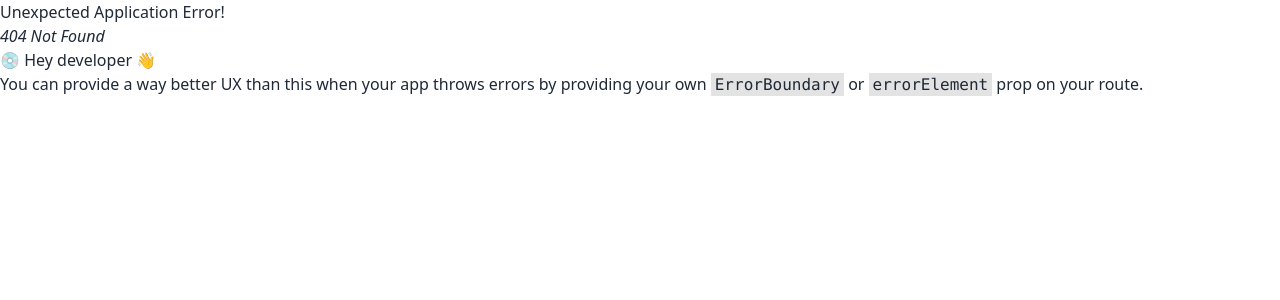
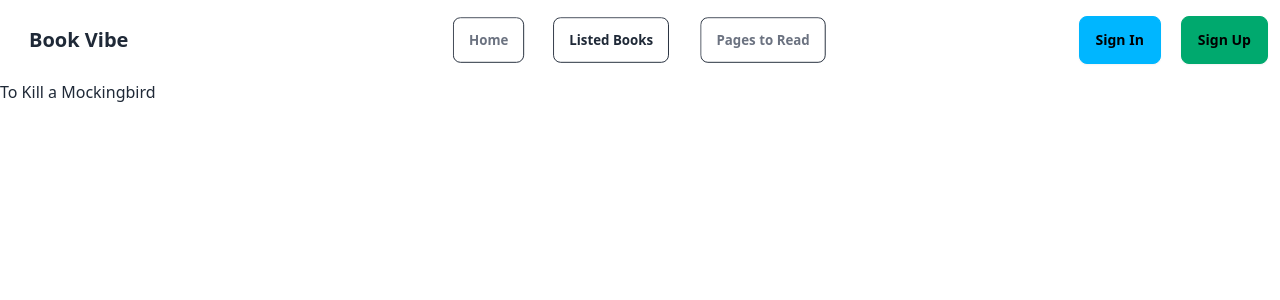
Before and after one commit to Shameha/Book_worm, a React (Vite) app: page /home/1 in a window 1280 px wide. Before the commit this address had no page. Shown: the top 300 px of the page. Built offline with nearby package versions, Linux system fonts and the light colour scheme.

Commit message:
added booklist

```diff
--- a/public/BooksDetails.json
+++ b/public/BooksDetails.json
@@ -1,6 +1,6 @@
 [
     {
-      "bookId": 1,
+      "id": 1,
       "bookName": "To Kill a Mockingbird",
       "author": "Harper Lee",
       "image": "https://i.ibb.co/n01bhNW/to-kill-mockingbird-0-6246f05d04644ae5ba1a02409d943a13.jpg",
@@ -13,7 +13,7 @@
       "yearOfPublishing": 1960
     },
     {
-      "bookId": 2,
+      "id": 2,
       "bookName": "1984",
       "author": "George Orwell",
       "image": "https://i.ibb.co/LJKdQTZ/Nineteen-Eighty-Four-Front-Cover.jpg",
@@ -26,7 +26,7 @@
       "yearOfPublishing": 1949
     },
     {
-      "bookId": 3,
+      "id": 3,
       "bookName": "The Great Gatsby",
       "author": "F. Scott Fitzgerald",
       "image": "https://i.ibb.co/q7T51WW/9f6f81ec648dcbdf6691f2f590bd2b5b.jpg",
@@ -39,7 +39,7 @@
       "yearOfPublishing": 1925
     },
     {
-      "bookId": 4,
+      "id": 4,
       "bookName": "Sapiens: A Brief History of Humankind",
       "author": "Yuval Noah Harari",
       "image": "https://i.ibb.co/jVS0PDX/sapiens-a-brief-history-of-Gg-Xxu-Re8rf-D-M-i-L8-Wm-C1-Ue.webp",
@@ -52,7 +52,7 @@
       "yearOfPublishing": 2011
     },
     {
-      "bookId": 5,
+      "id": 5,
       "bookName": "The Catcher in the Rye",
       "author": "J.D. Salinger",
       "image": "https://i.ibb.co/WkXjtDY/3479-1.jpg",
@@ -65,7 +65,7 @@
       "yearOfPublishing": 1951
     },
     {
-      "bookId": 6,
+      "id": 6,
       "bookName": "The Alchemist",
       "author": "Paulo Coelho",
       "image": "https://i.ibb.co/Dgn7rz5/book-The-Alchemist-book.webp",
--- a/src/Componants/Book/Book.jsx
+++ b/src/Componants/Book/Book.jsx
@@ -1,11 +1,12 @@
 import { Link } from "react-router-dom";
+import { FaRegStar } from "react-icons/fa";
 
 const Book = ({book}) => {
-    const{image,bookName,author,rating,category} = book;
+    const{image,bookName,author,rating,category,id} = book;
     return (
 
-        <article className="flex flex-col dark:bg-gray-50">
-				<Link to='/'>
+        <article className="flex flex-col dark:bg-gray-50 border-1">
+				<Link to={`/home/${id}`}>
 					<img alt={image} className="object-cover w-full h-52 dark:bg-gray-500" src={image} />
 				</Link>
 				<div className="flex flex-col flex-1 p-6">
@@ -17,7 +18,7 @@ const Book = ({book}) => {
                     <p className="text-sm gap-2">By:{author}</p>
 					<div className="flex flex-wrap justify-between pt-3 space-x-2 text-xs dark:text-gray-600">
 						<span className="text-sm">{category}</span>
-						<span>{rating}</span>
+						<span className="flex text-sm">{rating} <FaRegStar /></span>
 					</div>
 				</div>
 			</article>
--- /dev/null
+++ b/src/Pages/SingleBook.jsx
@@ -0,0 +1,28 @@
+// import React from 'react';
+
+
+// import { useState } from "react";
+import { useLoaderData, useParams } from "react-router-dom";
+
+const SingleBook = () => {
+//     const [a,b]=useState;
+// const useEffect (() =>{
+//     fetch('BooksDetails.json')
+//     .then(res =>res.json())
+//     .then(data => b(data))
+// },[])
+
+    const singleBook = useLoaderData();
+    console.log(singleBook);
+    const{id} = useParams();
+    const single = singleBook.find( u=> u.id == id);
+    const{bookName} = single;
+
+    return (
+        <div>
+          <p>{bookName}</p>
+        </div>
+    );
+};
+
+export default SingleBook;
--- a/src/main.jsx
+++ b/src/main.jsx
@@ -7,6 +7,8 @@ import Home from './Pages/Home.jsx'
 import Listed_books from './Pages/Listed_books.jsx'
 import PageToRead from './Pages/PageToRead.jsx'
 import MAinLayout from './Layouts/MAinLayout.jsx'
+import SingleBook from './Pages/SingleBook.jsx'
+// import SingleBook from './Pag?es/SingleBook.jsx'
 
 const router = createBrowserRouter([
   {
@@ -19,9 +21,16 @@ const router = createBrowserRouter([
           loader:() => fetch('BooksDetails.json'),
         },
         {
+          path:'/home/:id',
+           loader:() =>
+           fetch('/BooksDetails.json'),
+           element:<SingleBook></SingleBook>
+
+        },
+        {
           path:'/list',
-          element:<Listed_books></Listed_books>
-              }  ,
+          element:<Listed_books></Listed_books>  ,
+              },
         {
           path:'/page',
           element:<PageToRead></PageToRead>
```
